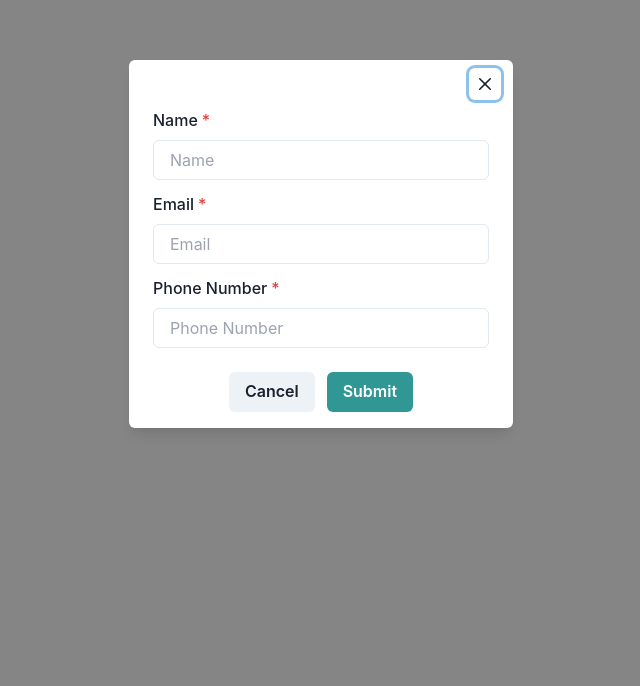
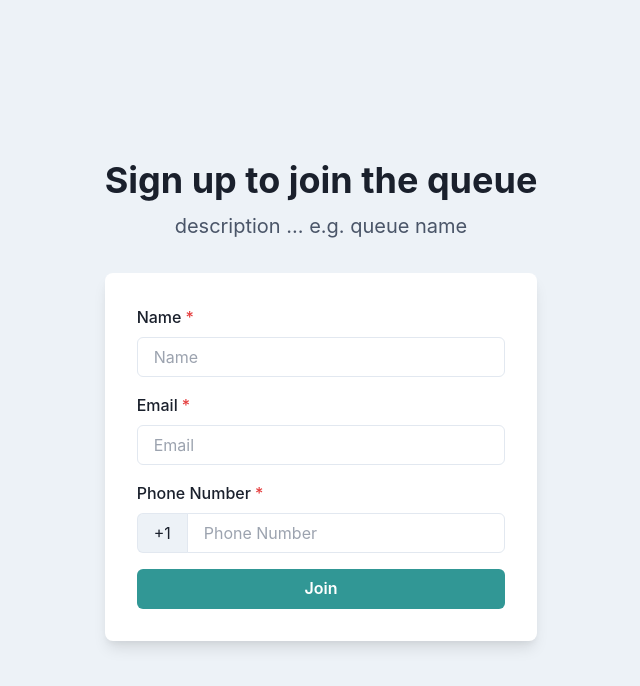
Before and after one commit to jchen42703/waiting-line-app, a React (Create React App) app in the folder frontend/: page /users/1 in a window 1280 px wide. Shown: the top 686 px of the page, without its empty margins (319-959 px from the left). Built offline with nearby package versions, Linux system fonts and the light colour scheme.

Commit message:
Added input validation, moved out of the modal

```diff
--- a/frontend/package.json
+++ b/frontend/package.json
@@ -7,6 +7,7 @@
     "@chakra-ui/react": "^1.8.3",
     "@emotion/react": "^11.7.1",
     "@emotion/styled": "^11.6.0",
+    "@hookform/error-message": "^2.0.0",
     "@testing-library/jest-dom": "^5.16.1",
     "@testing-library/react": "^12.1.2",
     "@testing-library/user-event": "^13.5.0",
@@ -14,6 +15,8 @@
     "framer-motion": "^6.2.6",
     "react": "^17.0.2",
     "react-dom": "^17.0.2",
+    "react-hook-form": "^7.27.0",
+    "react-input-mask": "^2.0.4",
     "react-router-dom": "^6.2.1",
     "react-scripts": "5.0.0",
     "web-vitals": "^2.1.3"
--- a/frontend/src/components/userSignUpModal.jsx
+++ b/frontend/src/components/userSignUpModal.jsx
@@ -3,36 +3,41 @@ import {
   FormLabel,
   Button,
   Input,
-  Modal,
-  ModalOverlay,
-  ModalHeader,
-  ModalContent,
-  ModalBody,
-  ModalCloseButton,
-  ModalFooter,
-  useDisclosure,
+  Box,
+  Flex,
+  Stack,
+  Heading,
+  Text,
+  FormErrorMessage,
+  InputGroup,
+  InputLeftAddon,
 } from "@chakra-ui/react";
 import React from "react";
 import { config } from "../lib/config";
 import { Navigate } from "react-router-dom";
+import { useForm } from "react-hook-form";
+import InputMask from "react-input-mask";
 
 export default function SignUpWindow(props) {
-  const { isOpen, onClose } = useDisclosure({ defaultIsOpen: true });
-  const finalRef = React.useRef();
+  const {
+    handleSubmit,
+    register,
+    formState: { errors },
+  } = useForm();
 
   const [redirectState, setRedirectState] = React.useState({
     shouldRedirect: false,
     userId: "",
   });
 
-  const handleSubmit = async () => {
+  const onSubmit = async () => {
     console.log(
       "name: ",
       document.getElementById("name").value,
       "\nemail: ",
       document.getElementById("email").value,
       "\nphone number: ",
-      document.getElementById("phone-num").value
+      document.getElementById("phone").value.match(/[0-9]/g).join("")
     );
 
     const data = {
@@ -63,46 +68,67 @@ export default function SignUpWindow(props) {
     const redirectPath = `/users/${props.queueId}/${redirectState.userId}`;
     return <Navigate to={redirectPath} />;
   }
+
   return (
-    <>
-      <Modal
-        closeOnOverlayClick={false}
-        finalFocusRef={finalRef}
-        isOpen={isOpen}
-        onClose={onClose}
-        size="sm"
-      >
-        <ModalOverlay />
-        <ModalContent>
-          {/*<ModalHeader textAlign="Center">User Information</ModalHeader>*/}
-          <ModalCloseButton />
-          <ModalBody>
-            <FormControl isRequired>
-              <FormLabel mt={10} htmlFor="name">
-                Name
-              </FormLabel>
-              <Input id="name" placeholder="Name" />
-              <FormLabel mt={3} htmlFor="email">
-                Email
-              </FormLabel>
-              <Input id="email" placeholder="Email" htmlSize={20} />
-              <FormLabel mt={3} htmlFor="phone-num">
-                Phone Number
-              </FormLabel>
-              <Input id="phone-num" placeholder="Phone Number" />
-            </FormControl>
-          </ModalBody>
+    <Flex minH={"100vh"} align={"center"} justify={"center"} bg={"gray.100"}>
+      <Stack spacing={8} mx={"auto"} maxW={"lg"} py={12} px={6}>
+        <Stack align={"center"}>
+          <Heading fontSize={"4xl"}>Sign up to join the queue</Heading>
+          <Text fontSize={"xl"} color={"gray.600"}>
+            description ... e.g. queue name
+          </Text>
+        </Stack>
+        <Box rounded={"lg"} bg={"white"} boxShadow={"lg"} p={8}>
+          <form onSubmit={handleSubmit(onSubmit)}>
+            <Stack spacing={4}>
+              <FormControl isRequired>
+                <FormLabel htmlFor="name">Name</FormLabel>
+                <Input id="name" placeholder="Name" />
+              </FormControl>
+              <FormControl isRequired isInvalid={errors.email}>
+                <FormLabel htmlFor="email">Email</FormLabel>
+                <Input
+                  id="email"
+                  placeholder="Email"
+                  {...register("email", {
+                    pattern: {
+                      value: /.[@]./,
+                      message: <p>Please enter a valid email address</p>,
+                    },
+                  })}
+                />
+                <FormErrorMessage>{errors.email?.message}</FormErrorMessage>
+              </FormControl>
+              <FormControl isRequired isInvalid={errors.phone}>
+                <FormLabel htmlFor="phone">Phone Number</FormLabel>
 
-          <ModalFooter alignSelf="Center">
-            <Button mr={3} onClick={onClose}>
-              Cancel
-            </Button>
-            <Button colorScheme="teal" type="submit" onClick={handleSubmit}>
-              Submit
-            </Button>
-          </ModalFooter>
-        </ModalContent>
-      </Modal>
-    </>
+                <InputGroup>
+                  <InputLeftAddon children="+1" />
+                  <Input
+                    id="phone"
+                    placeholder="Phone Number"
+                    as={InputMask}
+                    mask="(***) ***-****"
+                    maskChar={null}
+                    {...register("phone", {
+                      pattern: {
+                        value: /\d{4}/g,
+                        message: <p>Please enter a valid phone number</p>,
+                      },
+                    })}
+                  />
+                </InputGroup>
+
+                <FormErrorMessage>{errors.phone?.message}</FormErrorMessage>
+              </FormControl>
+
+              <Button mt={3} colorScheme="teal" type="submit">
+                Join
+              </Button>
+            </Stack>
+          </form>
+        </Box>
+      </Stack>
+    </Flex>
   );
 }
--- a/frontend/src/views/users/UserSignupPage.jsx
+++ b/frontend/src/views/users/UserSignupPage.jsx
@@ -1,5 +1,5 @@
 import { useParams } from "react-router-dom";
-import SignUpWindow from "../../components/userSignUpModal";
+import SignUpWindow from "../../components/UserSignUpModal";
 export default function UserSignupPage(props) {
   let { queueId } = useParams();
   console.log(queueId);
```
Also changed, not shown: 1 other file (tests, documents, lock files or other folders).
